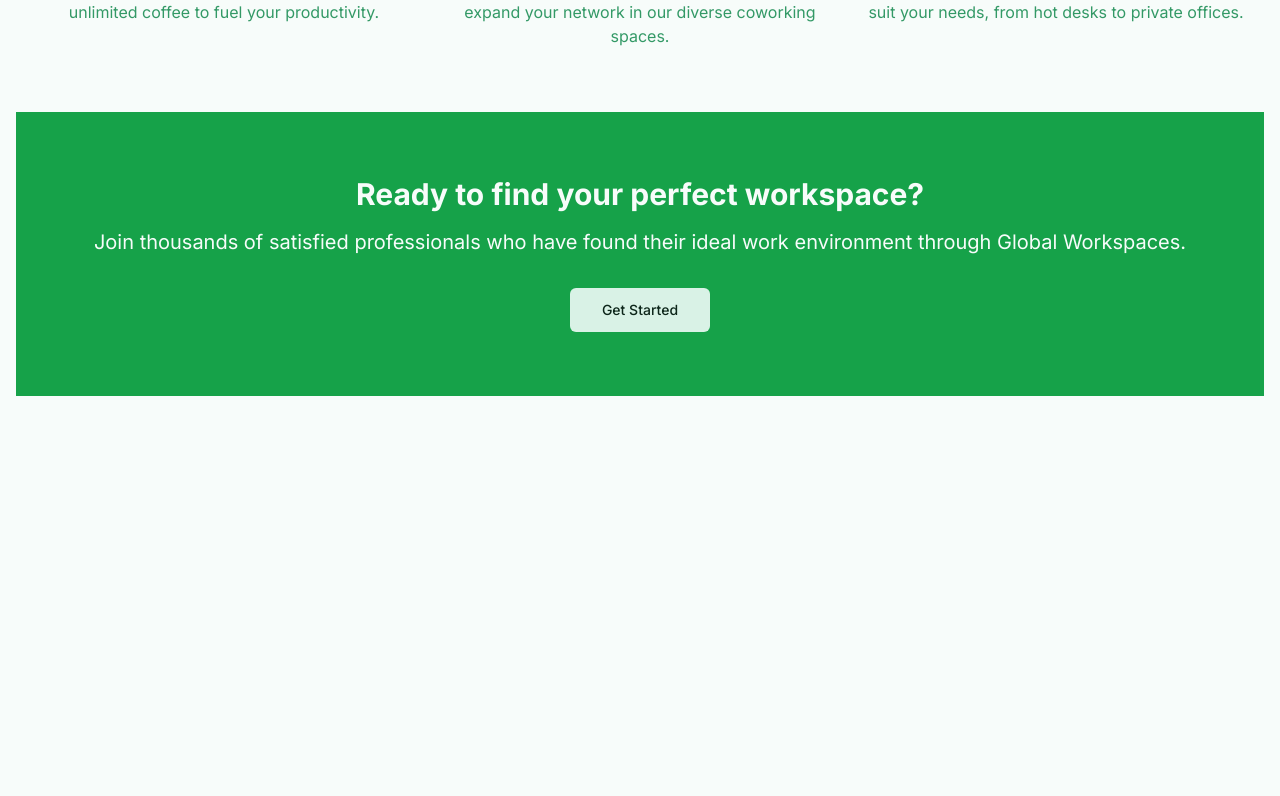
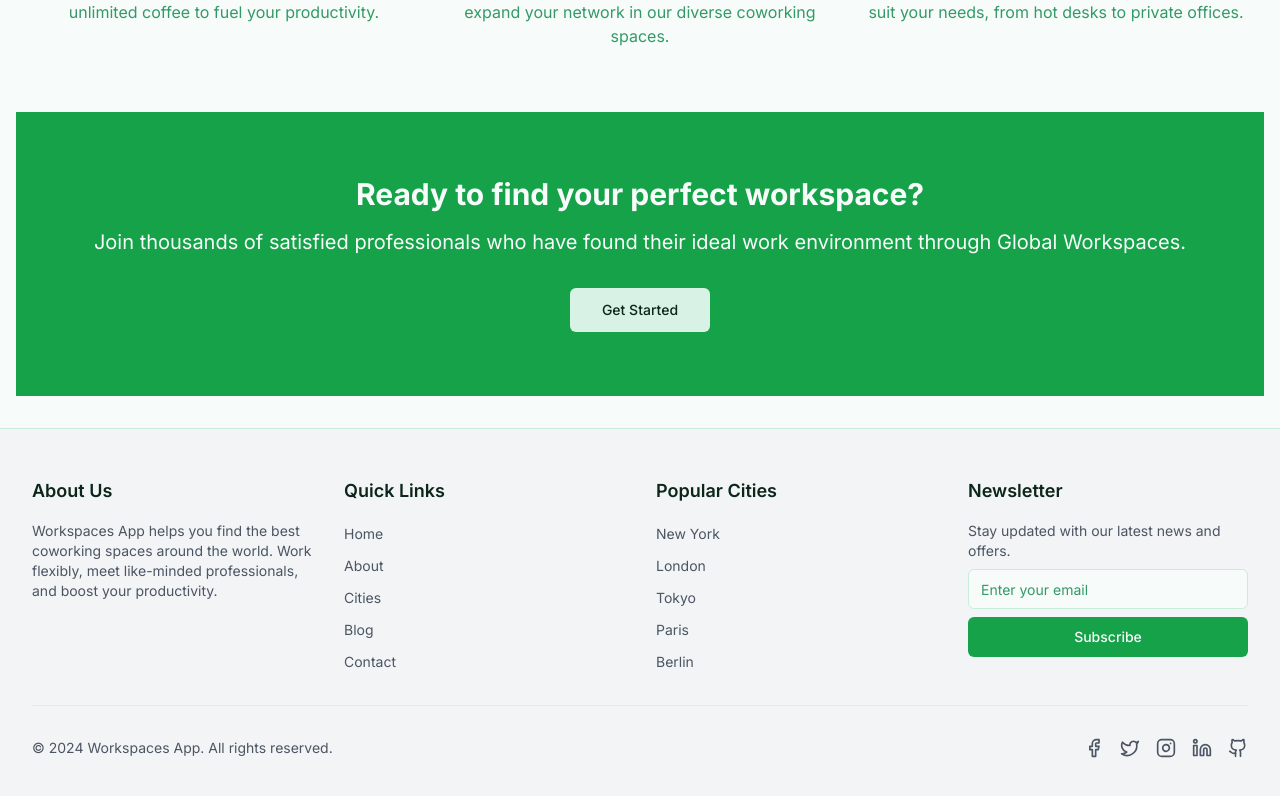
Before and after one commit to dmuvaa/workspaces-app, a Next.js app: page / in a window 1280 px wide. Shown: the part 2444-3240 px from the top of the page. Before the commit the page ends 2872 px from the top, so only its background shows below. Built offline with nearby package versions, Linux system fonts and the light colour scheme.

Commit message:
add Footer

```diff
--- a/app/layout.tsx
+++ b/app/layout.tsx
@@ -2,6 +2,7 @@ import './globals.css';
 import type { Metadata } from 'next';
 import { Inter } from 'next/font/google';
 import Header from '@/components/Header';
+import Footer from '@/components/Footer';
 import { ThemeProvider } from '@/components/ThemeProvider';
 
 const inter = Inter({ subsets: ['latin'] });
@@ -24,6 +25,7 @@ export default function RootLayout({
           <main className="container mx-auto px-4 py-8">
             {children}
           </main>
+          <Footer />
         </ThemeProvider>
       </body>
     </html>
--- /dev/null
+++ b/components/Footer.tsx
@@ -0,0 +1,76 @@
+import Link from 'next/link'
+import { Input } from "@/components/ui/input"
+import { Button } from "@/components/ui/button"
+import { Facebook, Twitter, Instagram, Linkedin, Github } from 'lucide-react'
+
+export default function Footer() {
+  return (
+    <footer className="bg-gray-100 border-t">
+      <div className="max-w-7xl mx-auto px-4 sm:px-6 lg:px-8 py-12">
+        <div className="grid grid-cols-1 md:grid-cols-4 gap-8">
+          <div className="space-y-4">
+            <h3 className="text-lg font-semibold">About Us</h3>
+            <p className="text-sm text-gray-600">
+              Workspaces App helps you find the best coworking spaces around the world. Work flexibly, meet like-minded professionals, and boost your productivity.
+            </p>
+          </div>
+          <div>
+            <h3 className="text-lg font-semibold mb-4">Quick Links</h3>
+            <ul className="space-y-2">
+              <li><Link href="/" className="text-sm text-gray-600 hover:text-gray-900">Home</Link></li>
+              <li><Link href="/about" className="text-sm text-gray-600 hover:text-gray-900">About</Link></li>
+              <li><Link href="/cities" className="text-sm text-gray-600 hover:text-gray-900">Cities</Link></li>
+              <li><Link href="/blog" className="text-sm text-gray-600 hover:text-gray-900">Blog</Link></li>
+              <li><Link href="/contact" className="text-sm text-gray-600 hover:text-gray-900">Contact</Link></li>
+            </ul>
+          </div>
+          <div>
+            <h3 className="text-lg font-semibold mb-4">Popular Cities</h3>
+            <ul className="space-y-2">
+              <li><Link href="/new-york" className="text-sm text-gray-600 hover:text-gray-900">New York</Link></li>
+              <li><Link href="/london" className="text-sm text-gray-600 hover:text-gray-900">London</Link></li>
+              <li><Link href="/tokyo" className="text-sm text-gray-600 hover:text-gray-900">Tokyo</Link></li>
+              <li><Link href="/paris" className="text-sm text-gray-600 hover:text-gray-900">Paris</Link></li>
+              <li><Link href="/berlin" className="text-sm text-gray-600 hover:text-gray-900">Berlin</Link></li>
+            </ul>
+          </div>
+          <div>
+            <h3 className="text-lg font-semibold mb-4">Newsletter</h3>
+            <p className="text-sm text-gray-600 mb-2">Stay updated with our latest news and offers.</p>
+            <form onSubmit={(e) => e.preventDefault()} className="space-y-2">
+              <Input
+                type="email"
+                placeholder="Enter your email"
+                aria-label="Email for newsletter"
+                required
+              />
+              <Button type="submit" className="w-full">Subscribe</Button>
+            </form>
+          </div>
+        </div>
+        <div className="mt-8 pt-8 border-t border-gray-200">
+          <div className="flex flex-col sm:flex-row justify-between items-center">
+            <p className="text-sm text-gray-600">&copy; {new Date().getFullYear()} Workspaces App. All rights reserved.</p>
+            <div className="flex space-x-4 mt-4 sm:mt-0">
+              <a href="https://facebook.com" target="_blank" rel="noopener noreferrer" aria-label="Facebook">
+                <Facebook className="h-5 w-5 text-gray-600 hover:text-gray-900" />
+              </a>
+              <a href="https://twitter.com" target="_blank" rel="noopener noreferrer" aria-label="Twitter">
+                <Twitter className="h-5 w-5 text-gray-600 hover:text-gray-900" />
+              </a>
+              <a href="https://instagram.com" target="_blank" rel="noopener noreferrer" aria-label="Instagram">
+                <Instagram className="h-5 w-5 text-gray-600 hover:text-gray-900" />
+              </a>
+              <a href="https://linkedin.com" target="_blank" rel="noopener noreferrer" aria-label="LinkedIn">
+                <Linkedin className="h-5 w-5 text-gray-600 hover:text-gray-900" />
+              </a>
+              <a href="https://github.com" target="_blank" rel="noopener noreferrer" aria-label="GitHub">
+                <Github className="h-5 w-5 text-gray-600 hover:text-gray-900" />
+              </a>
+            </div>
+          </div>
+        </div>
+      </div>
+    </footer>
+  )
+}
```
